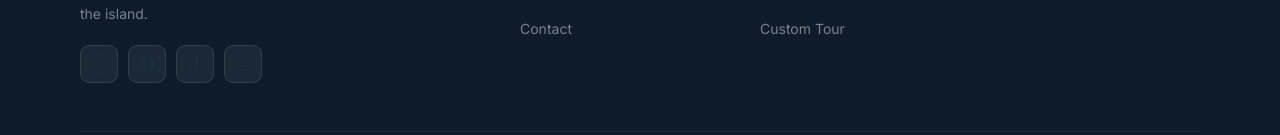
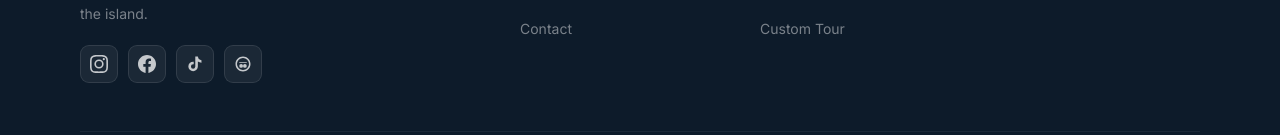
Before and after one commit to vinuraDG/ceybee-travels, a React (Vite) app: page /tours/1 in a window 1280 px wide. Shown: the part 1768-1903 px from the top of the page. Built offline with nearby package versions, Linux system fonts and the light colour scheme; a web font is replaced by a local one.

Commit message:
fixed footer social accounts icos issues

```diff
--- a/src/components/Footer/Footer.css
+++ b/src/components/Footer/Footer.css
@@ -23,7 +23,7 @@
   border: 1px solid rgba(255,255,255,0.1);
   display: flex; align-items: center; justify-content: center;
   font-size: 1rem; cursor: pointer;
-  transition: var(--transition); text-decoration: none; color: inherit;
+  transition: var(--transition); text-decoration: none; color: rgba(255,255,255,0.75);
 }
 .footer-social:hover { background: var(--teal-light); border-color: var(--teal-light); transform: translateY(-2px); }
 .footer-col h4 {
--- a/src/components/Footer/Footer.jsx
+++ b/src/components/Footer/Footer.jsx
@@ -1,7 +1,8 @@
 import { Link as ScrollLink } from 'react-scroll';
 import { IconPhone, IconMail, IconMapPin, IconWhatsApp, IconInstagram, IconFacebook, IconTikTok, IconTripAdvisor } from '../common/Icons';
+import './Footer.css';
+
 const logo = '/assets/logo/logo.png';
-import './Footer.css';
 
 const quickLinks = ['About Us', 'Tours', 'Services', 'Fleet', 'Contact'];
 const tourLinks = ["Nature's Romance", 'Guardian Journey', 'Beach Paradise', 'Grand Tour', 'Custom Tour'];
```
